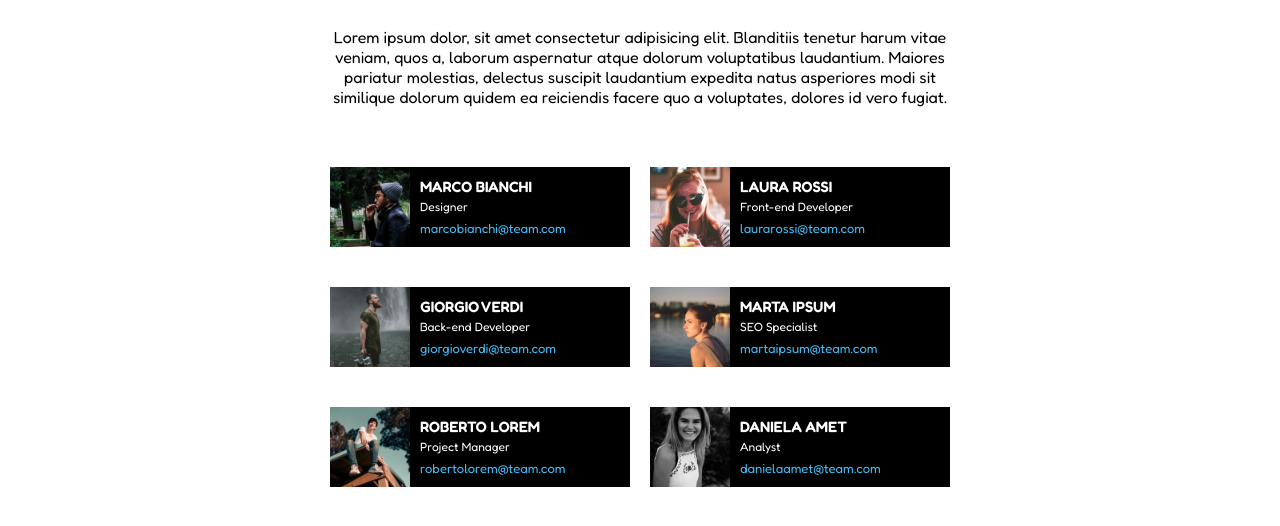
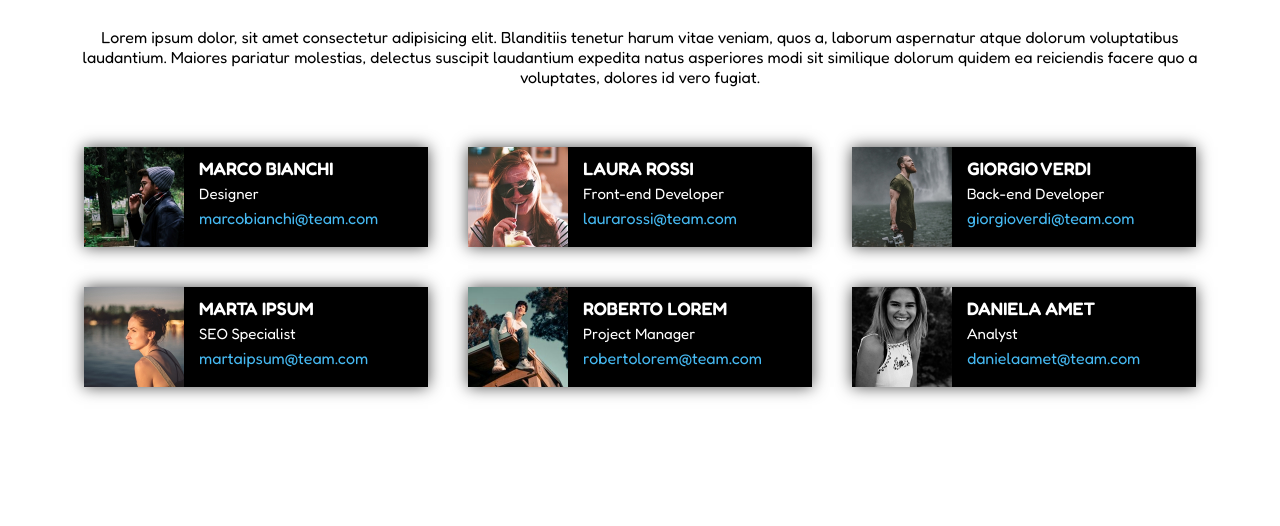
Before and after one commit to Titho93/html-css-float-cards, a plain HTML site: page index.html in a window 1280 px wide. Shown: the part 82-608 px from the top of the page. Drawn offline with Linux system fonts and the light colour scheme.

Commit message:
[fix] css bug

```diff
--- a/css/style.css
+++ b/css/style.css
@@ -4,16 +4,23 @@
   box-sizing: border-box;
 }
 
+.clearfix::after{
+  content: '';
+  display: table;
+  clear: both;
+}
+
 body{
   font-family: 'Fredoka', sans-serif;
-  width: 50%;
-  max-width: 100%;
-  margin: 40px auto;
+  width: 90%;
+  max-width: 1200px;
+  margin: 0 auto;
 }
 
 /* header */
 
 header{
+  padding-top: 40px;
   text-align: center;
 }
 
@@ -28,42 +35,47 @@ h1{
 /* main */
 
 main{
-  margin-top: 40px;
+  padding-top: 40px;
+}
+
+.space{
+  float: left;
+  width: calc(100% / 3);
+  padding: 20px;
+  min-width: 350px;
 }
 
 .card{
-  float: left;
-  margin: 20px 10px;
-  width: 300px;
-  height: 80px;
   background-color: black;
+  color: white;
+  box-shadow: 0px 0px 15px rgba(0, 0, 0, .7);
 }
 
 img{
   float: left;
-  width: 80px;
-  height: 80px;
+  width: 100px;
 }
 
 .right-card{
-  line-height: 20px;
-  margin-left: 90px;
-  padding-top: 10px;
+  float: left;
+  padding: 10px 15px;
 }
 
 .name{
   text-transform: uppercase;
-  font-size: 15px;
+  font-size: 18px;
   color: white;
+  margin-bottom: 5px;
 }
 
 .job{
-  font-size: 12px;
+  font-size: 15px;
   color: white;
+  margin-bottom: 5px;
 }
 
 .mail{
-  font-size: 13px;
+  font-size: 16px;
   color: #46BAF3;
 }
 
--- a/index.html
+++ b/index.html
@@ -16,9 +16,10 @@
     <p class="description">Lorem ipsum dolor, sit amet consectetur adipisicing elit. Blanditiis tenetur harum vitae veniam, quos a, laborum aspernatur atque dolorum voluptatibus laudantium. Maiores pariatur molestias, delectus suscipit laudantium expedita natus asperiores modi sit similique dolorum quidem ea reiciendis facere quo a voluptates, dolores id vero fugiat.</p>
   </header>
 
-  <main>
+  <main class="clearfix">
 
-    <div class="card first">
+    <div class="space">
+      <div class="card clearfix">
 
         <img src="img/male1.png" alt="Marco" title="Marco">
 
@@ -29,8 +30,10 @@
         </div>
 
       </div>
+    </div>
 
-    <div class="card second">
+    <div class="space">
+      <div class="card clearfix">
 
         <img src="img/female1.png" alt="Laura" title="Laura">
 
@@ -41,8 +44,10 @@
         </div>
 
       </div>
+    </div>
 
-    <div class="card third">
+    <div class="space">
+      <div class="card clearfix">
 
         <img src="img/male2.png" alt="Giorgio" title="Giorgio">
 
@@ -53,8 +58,10 @@
         </div>
 
       </div>
+    </div>
 
-    <div class="card fourth">
+    <div class="space">
+      <div class="card clearfix">
 
         <img src="img/female2.png" alt="Marta" title="Marta">
 
@@ -65,8 +72,10 @@
         </div>
 
       </div>
+    </div>
 
-    <div class="card fifth">
+    <div class="space">
+      <div class="card clearfix">
 
         <img src="img/male3.png" alt="Roberto" title="Roberto">
 
@@ -77,8 +86,10 @@
         </div>
 
       </div>
+    </div>
 
-    <div class="card sixth">
+    <div class="space">
+      <div class="card clearfix">
 
         <img src="img/female3.png" alt="Daniela" title="Daniela">
 
@@ -89,6 +100,7 @@
         </div>
 
       </div>
+    </div>
 
   </main>
 
```
Also changed, not shown: 1 other file. Lines whose indentation alone changed are shown as unchanged.
